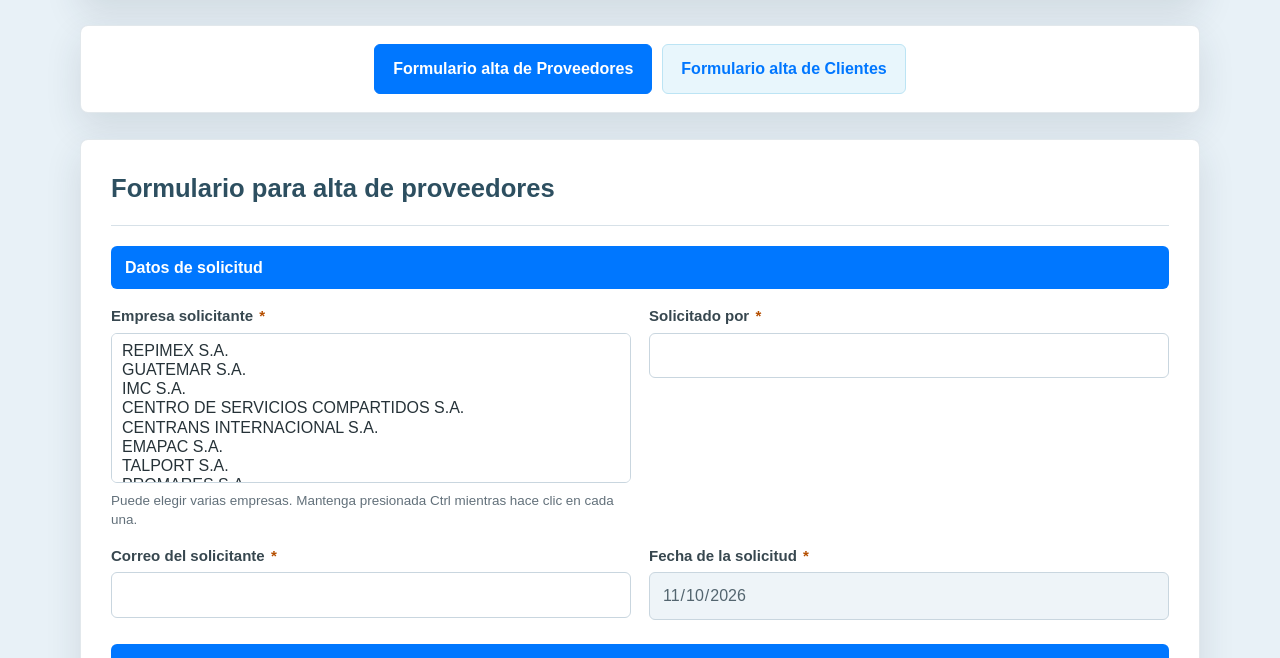
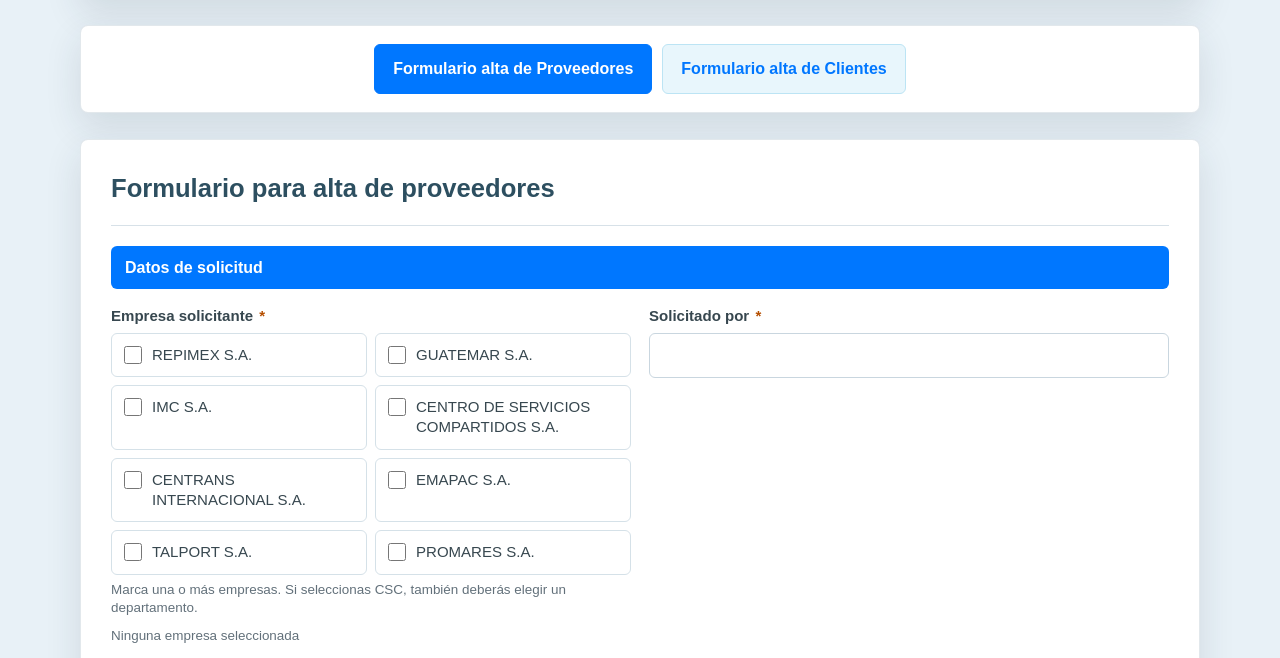
Before and after one commit to ro-garcia/ProvForm, a plain HTML site: page index.html in a window 1280 px wide. Shown: the part 260-918 px from the top of the page. Drawn offline with Linux system fonts and the light colour scheme.

Commit message:
Improve multi-company selection UX

```diff
--- a/index.html
+++ b/index.html
@@ -189,6 +189,60 @@
       line-height: 1.4;
     }
 
+    .company-picker {
+      display: grid;
+      grid-template-columns: repeat(2, minmax(0, 1fr));
+      gap: 8px;
+    }
+
+    .company-option {
+      display: flex;
+      align-items: flex-start;
+      gap: 10px;
+      min-width: 0;
+      min-height: 44px;
+      margin: 0;
+      padding: 11px 12px;
+      border: 1px solid #d5e1e8;
+      border-radius: 6px;
+      color: #37474f;
+      background: #ffffff;
+      font-weight: 500;
+      line-height: 1.35;
+      cursor: pointer;
+      transition: border-color 120ms ease, background-color 120ms ease;
+    }
+
+    .company-option:hover {
+      border-color: #829aa8;
+      background: #f7fafc;
+    }
+
+    .company-option.is-selected {
+      border-color: var(--brand-dark);
+      background: var(--soft);
+    }
+
+    .company-option:focus-within {
+      outline: 2px solid var(--brand-dark);
+      outline-offset: 2px;
+    }
+
+    .company-option input {
+      width: 18px;
+      height: 18px;
+      margin: 1px 0 0;
+      flex: 0 0 auto;
+      accent-color: var(--brand-dark);
+    }
+
+    .company-selection-status {
+      min-height: 1.2em;
+      margin: 8px 0 0;
+      color: var(--muted);
+      font-size: 0.84rem;
+    }
+
     .field.full {
       grid-column: 1 / -1;
     }
@@ -221,11 +275,6 @@
       border-radius: 6px;
       color: var(--ink);
       background: #ffffff;
-    }
-
-    select[multiple] {
-      min-height: 150px;
-      padding: 8px;
     }
 
     textarea {
@@ -442,6 +491,10 @@
     }
 
     @media (max-width: 520px) {
+      .company-picker {
+        grid-template-columns: 1fr;
+      }
+
       .page {
         width: min(100% - 20px, 1120px);
         margin-top: 16px;
@@ -476,18 +529,19 @@
         <legend>Datos de solicitud</legend>
         <div class="form-grid">
           <div class="field">
-            <label for="proveedor_empresa">Empresa solicitante <span class="required">*</span></label>
-            <select id="proveedor_empresa" name="empresa_solicitante" required multiple size="5" aria-describedby="proveedor_empresa_hint">
-              <option value="REPIMEX S.A.">REPIMEX S.A.</option>
-              <option value="GUATEMAR S.A.">GUATEMAR S.A.</option>
-              <option value="IMC S.A.">IMC S.A.</option>
-              <option value="CENTRO DE SERVICIOS COMPARTIDOS S.A.">CENTRO DE SERVICIOS COMPARTIDOS S.A.</option>
-              <option value="CENTRANS INTERNACIONAL S.A.">CENTRANS INTERNACIONAL S.A.</option>
-              <option value="EMAPAC S.A.">EMAPAC S.A.</option>
-              <option value="TALPORT S.A.">TALPORT S.A.</option>
-              <option value="PROMARES S.A.">PROMARES S.A.</option>
-            </select>
-            <p id="proveedor_empresa_hint" class="field-hint">Puede elegir varias empresas. Mantenga presionada Ctrl mientras hace clic en cada una.</p>
+            <span id="proveedor_empresa_label" class="field-label">Empresa solicitante <span class="required">*</span></span>
+            <div class="company-picker" data-company-picker role="group" aria-labelledby="proveedor_empresa_label" aria-describedby="proveedor_empresa_hint proveedor_empresa_count" aria-required="true">
+              <label class="company-option"><input type="checkbox" value="REPIMEX S.A." data-company-option> <span>REPIMEX S.A.</span></label>
+              <label class="company-option"><input type="checkbox" value="GUATEMAR S.A." data-company-option> <span>GUATEMAR S.A.</span></label>
+              <label class="company-option"><input type="checkbox" value="IMC S.A." data-company-option> <span>IMC S.A.</span></label>
+              <label class="company-option"><input type="checkbox" value="CENTRO DE SERVICIOS COMPARTIDOS S.A." data-company-option> <span>CENTRO DE SERVICIOS COMPARTIDOS S.A.</span></label>
+              <label class="company-option"><input type="checkbox" value="CENTRANS INTERNACIONAL S.A." data-company-option> <span>CENTRANS INTERNACIONAL S.A.</span></label>
+              <label class="company-option"><input type="checkbox" value="EMAPAC S.A." data-company-option> <span>EMAPAC S.A.</span></label>
+              <label class="company-option"><input type="checkbox" value="TALPORT S.A." data-company-option> <span>TALPORT S.A.</span></label>
+              <label class="company-option"><input type="checkbox" value="PROMARES S.A." data-company-option> <span>PROMARES S.A.</span></label>
+            </div>
+            <p id="proveedor_empresa_hint" class="field-hint">Marca una o más empresas. Si seleccionas CSC, también deberás elegir un departamento.</p>
+            <p id="proveedor_empresa_count" class="company-selection-status" data-company-selection role="status" aria-live="polite">Ninguna empresa seleccionada</p>
           </div>
           <div class="field" data-csc-department-field>
             <label for="proveedor_departamento">Departamento solicitante <span class="required">*</span></label>
@@ -855,18 +909,19 @@
         <legend>Datos de solicitud</legend>
         <div class="form-grid">
           <div class="field">
-            <label for="cliente_empresa">Empresa solicitante <span class="required">*</span></label>
-            <select id="cliente_empresa" name="empresa_solicitante" required multiple size="5" aria-describedby="cliente_empresa_hint">
-              <option value="REPIMEX S.A.">REPIMEX S.A.</option>
-              <option value="GUATEMAR S.A.">GUATEMAR S.A.</option>
-              <option value="IMC S.A.">IMC S.A.</option>
-              <option value="CENTRO DE SERVICIOS COMPARTIDOS S.A.">CENTRO DE SERVICIOS COMPARTIDOS S.A.</option>
-              <option value="CENTRANS INTERNACIONAL S.A.">CENTRANS INTERNACIONAL S.A.</option>
-              <option value="EMAPAC S.A.">EMAPAC S.A.</option>
-              <option value="TALPORT S.A.">TALPORT S.A.</option>
-              <option value="PROMARES S.A.">PROMARES S.A.</option>
-            </select>
-            <p id="cliente_empresa_hint" class="field-hint">Puede elegir varias empresas. Mantenga presionada Ctrl mientras hace clic en cada una.</p>
+            <span id="cliente_empresa_label" class="field-label">Empresa solicitante <span class="required">*</span></span>
+            <div class="company-picker" data-company-picker role="group" aria-labelledby="cliente_empresa_label" aria-describedby="cliente_empresa_hint cliente_empresa_count" aria-required="true">
+              <label class="company-option"><input type="checkbox" value="REPIMEX S.A." data-company-option> <span>REPIMEX S.A.</span></label>
+              <label class="company-option"><input type="checkbox" value="GUATEMAR S.A." data-company-option> <span>GUATEMAR S.A.</span></label>
+              <label class="company-option"><input type="checkbox" value="IMC S.A." data-company-option> <span>IMC S.A.</span></label>
+              <label class="company-option"><input type="checkbox" value="CENTRO DE SERVICIOS COMPARTIDOS S.A." data-company-option> <span>CENTRO DE SERVICIOS COMPARTIDOS S.A.</span></label>
+              <label class="company-option"><input type="checkbox" value="CENTRANS INTERNACIONAL S.A." data-company-option> <span>CENTRANS INTERNACIONAL S.A.</span></label>
+              <label class="company-option"><input type="checkbox" value="EMAPAC S.A." data-company-option> <span>EMAPAC S.A.</span></label>
+              <label class="company-option"><input type="checkbox" value="TALPORT S.A." data-company-option> <span>TALPORT S.A.</span></label>
+              <label class="company-option"><input type="checkbox" value="PROMARES S.A." data-company-option> <span>PROMARES S.A.</span></label>
+            </div>
+            <p id="cliente_empresa_hint" class="field-hint">Marca una o más empresas. Si seleccionas CSC, también deberás elegir un departamento.</p>
+            <p id="cliente_empresa_count" class="company-selection-status" data-company-selection role="status" aria-live="polite">Ninguna empresa seleccionada</p>
           </div>
           <div class="field" data-csc-department-field>
             <label for="cliente_departamento">Departamento solicitante <span class="required">*</span></label>
@@ -1211,13 +1266,14 @@
     }
 
     function syncCscDepartment(form) {
+      const companyPicker = form.querySelector('[data-company-picker]');
       const company = form.querySelector('[name="empresa_solicitante"]');
       const department = form.querySelector('[data-csc-department]');
       const departmentField = form.querySelector('[data-csc-department-field]');
-      if (!company || !department) return;
+      if (!department || (!companyPicker && !company)) return;
 
-      const selectedCompanies = company.multiple
-        ? Array.from(company.selectedOptions, (option) => option.value)
+      const selectedCompanies = companyPicker
+        ? Array.from(companyPicker.querySelectorAll('[data-company-option]:checked'), (option) => option.value)
         : [company.value].filter(Boolean);
       const isCsc = selectedCompanies.includes('CENTRO DE SERVICIOS COMPARTIDOS S.A.');
       if (departmentField) {
@@ -1229,6 +1285,29 @@
       if (!isCsc) {
         department.value = '';
       }
+    }
+
+    function syncCompanyPicker(form) {
+      const picker = form.querySelector('[data-company-picker]');
+      if (!picker) return [];
+
+      const options = Array.from(picker.querySelectorAll('[data-company-option]'));
+      const selectedOptions = options.filter((option) => option.checked);
+      options.forEach((option) => {
+        option.closest('.company-option')?.classList.toggle('is-selected', option.checked);
+      });
+
+      const validationControl = options[0];
+      validationControl?.setCustomValidity(selectedOptions.length ? '' : 'Selecciona al menos una empresa.');
+
+      const status = form.querySelector('[data-company-selection]');
+      if (status) {
+        status.textContent = selectedOptions.length === 0
+          ? 'Ninguna empresa seleccionada'
+          : `${selectedOptions.length} ${selectedOptions.length === 1 ? 'empresa seleccionada' : 'empresas seleccionadas'}`;
+      }
+
+      return selectedOptions.map((option) => option.value);
     }
 
     function syncBankTypeFromGroup(form) {
@@ -1267,6 +1346,7 @@
     }
 
     function syncForm(form) {
+      syncCompanyPicker(form);
       syncCscDepartment(form);
       const hasRequestType = syncRequestSections(form);
       syncSupplierTaxSection(form);
@@ -1319,11 +1399,6 @@
       Array.from(form.elements).forEach((control) => {
         if (!control.name || control.disabled) return;
 
-        if (control instanceof HTMLSelectElement && control.multiple) {
-          values[control.name] = Array.from(control.selectedOptions, (option) => option.value);
-          return;
-        }
-
         if (control.type === 'radio') {
           if (control.checked) values[control.name] = control.value;
           return;
@@ -1346,11 +1421,13 @@
         values[control.name] = control.value;
       });
 
-      const companyControl = form.querySelector('[name="empresa_solicitante"]');
-      const hasMultipleCompanies = Boolean(companyControl?.multiple);
-      const selectedCompanies = Array.isArray(values.empresa_solicitante)
-        ? values.empresa_solicitante
-        : [values.empresa_solicitante].filter(Boolean);
+      const companyPicker = form.querySelector('[data-company-picker]');
+      const hasMultipleCompanies = Boolean(companyPicker);
+      const selectedCompanies = companyPicker
+        ? Array.from(companyPicker.querySelectorAll('[data-company-option]:checked'), (option) => option.value)
+        : (Array.isArray(values.empresa_solicitante)
+          ? values.empresa_solicitante
+          : [values.empresa_solicitante].filter(Boolean));
       const cscCompany = 'CENTRO DE SERVICIOS COMPARTIDOS S.A.';
       const routingCompany = selectedCompanies.includes(cscCompany) ? cscCompany : (selectedCompanies[0] || '');
       const companyDisplayName = selectedCompanies.join('; ');
```
